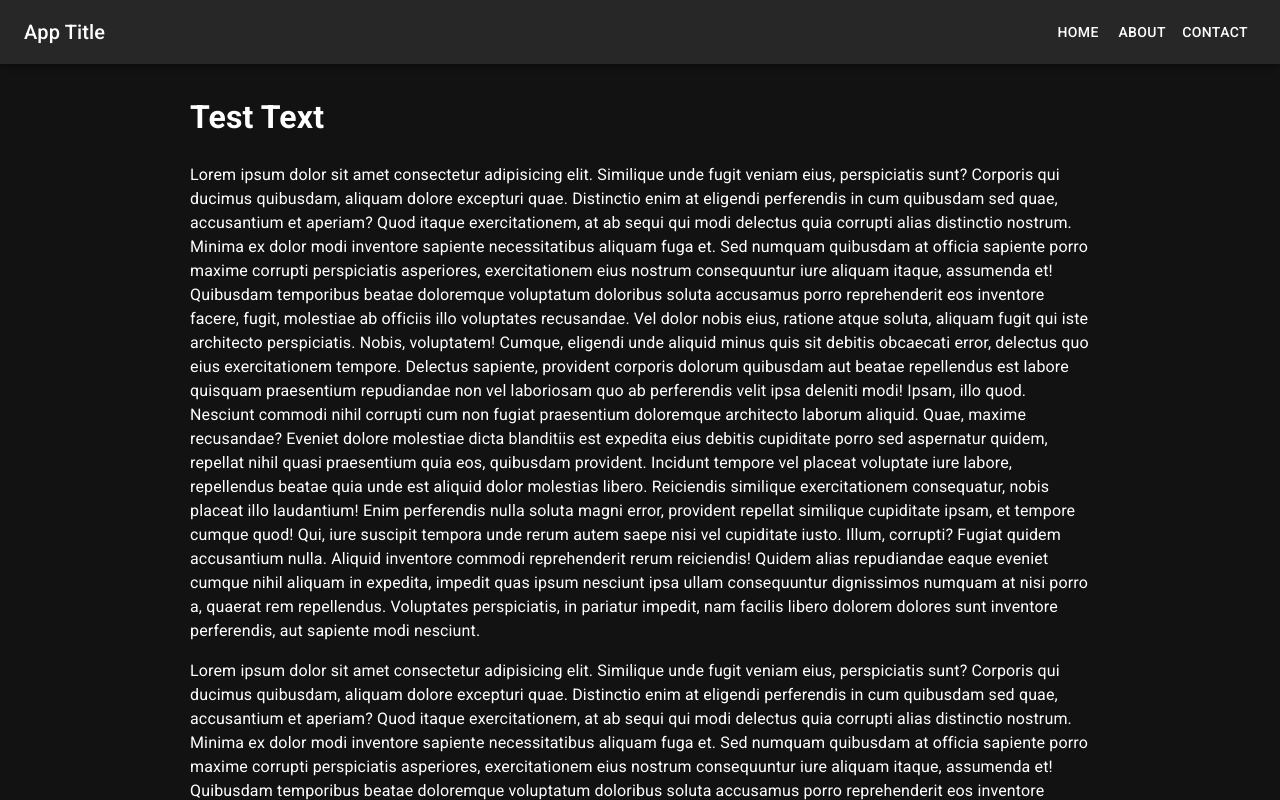
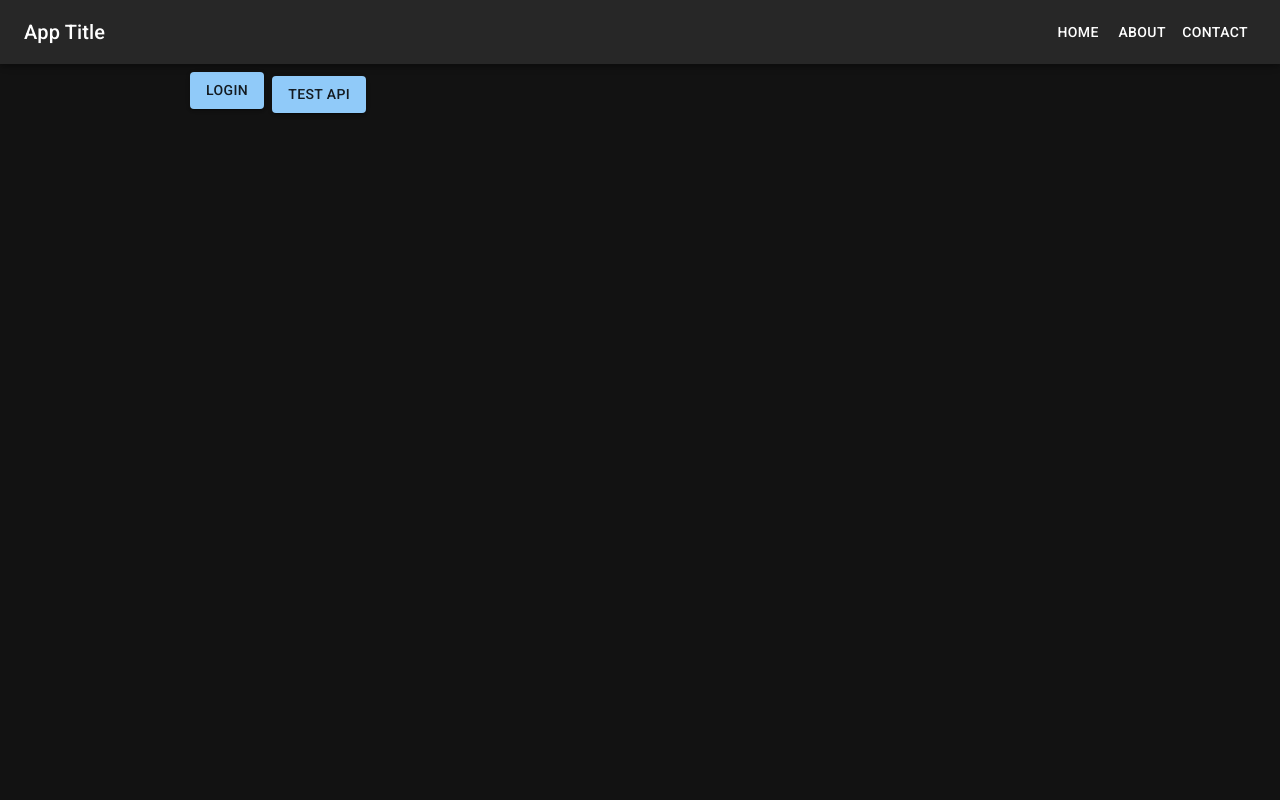
Before and after one commit to potat-dev/vk-saved-manager, a React (Create React App) app: page / in a window 1280 px wide. Built offline with nearby package versions, Linux system fonts and the light colour scheme.

Commit message:
VK Auth & images load implemented

```diff
--- a/package.json
+++ b/package.json
@@ -6,9 +6,11 @@
     "@emotion/react": "^11.10.0",
     "@emotion/styled": "^11.10.0",
     "@mui/icons-material": "^5.8.4",
-    "@mui/material": "^5.10.1",
+    "@mui/lab": "^5.0.0-alpha.96",
+    "@mui/material": "^5.10.2",
     "react": "^18.2.0",
     "react-dom": "^18.2.0",
+    "react-lazy-load-image-component": "^1.5.5",
     "react-scripts": "5.0.1"
   },
   "scripts": {
--- a/src/App.js
+++ b/src/App.js
@@ -1,12 +1,69 @@
-import React from "react";
+import React, { useState } from "react";
 import Page from "./components/Page";
-import TestText from "./components/TestText";
+import VkAuth from "./components/VkAuth";
+import { Button } from "@mui/material";
+import ImageMasonry from "./components/ImageMasonry";
 
 function App() {
+  const app_id = "51400649";
+  const handleVkResponse = (data) => {
+    console.warn(data);
+  };
+  const [images, setImages] = useState(null);
+  const add_offset = () => {
+    return images ? { offset: images.length } : {};
+  };
+
+  const handleClick = () => {
+    window.VK.Api.call(
+      "photos.get",
+      {
+        owner_id: window.VK._session.mid,
+        v: "5.131",
+        rev: 1,
+        extended: 1,
+        count: 50,
+        album_id: "saved",
+        ...add_offset(),
+      },
+      function (r) {
+        if (r.response) {
+          console.log(r.response);
+          let list = r.response.items.map((item) => {
+            // find max size
+            item.sizes.sort((a, b) => {
+              return b.width * b.height - a.width * a.height;
+            });
+            const targetSize = "m";
+            let size = item.sizes.find((size) => size.type === targetSize);
+            return {
+              src: size.url,
+              height: size.height,
+              width: size.width,
+              likes: item.likes.count,
+              comments: item.comments.count,
+              orig: item.sizes[0].url,
+            };
+          });
+          console.log(list);
+          if (images) {
+            setImages((images) => [...images, ...list]);
+          } else {
+            setImages(list);
+          }
+        }
+      }
+    );
+  };
+
   return (
     <div>
       <Page innerSx={{ px: 3, py: 1 }}>
-        <TestText />
+        <VkAuth apiId={app_id} callback={handleVkResponse} settings={4} />
+        {images && <ImageMasonry itemData={images} />}
+        <Button variant="contained" color="primary" onClick={handleClick}>
+          Test API
+        </Button>
       </Page>
     </div>
   );
--- /dev/null
+++ b/src/components/ImageMasonry.js
@@ -0,0 +1,33 @@
+import * as React from "react";
+import Box from "@mui/material/Box";
+import Paper from "@mui/material/Paper";
+import Masonry from "@mui/lab/Masonry";
+import { styled } from "@mui/material/styles";
+import LazyImage from "./LazyImage";
+
+const Label = styled(Paper)(({ theme }) => ({
+  backgroundColor: theme.palette.mode === "dark" ? "#1A2027" : "#fff",
+  ...theme.typography.body2,
+  padding: theme.spacing(0.5),
+  textAlign: "center",
+  color: theme.palette.text.secondary,
+  borderTopLeftRadius: 0,
+  borderTopRightRadius: 0,
+}));
+
+export default function ImageMasonry(props) {
+  return (
+    <Box>
+      <Masonry columns={{ xs: 2, md: 3, lg: 4 }} spacing={2}>
+        {props.itemData.map((item, index) => (
+          <div key={index}>
+            <LazyImage image={item} />
+            <Label>
+              id: {index + 1} likes: {item.likes}, comments: {item.comments}
+            </Label>
+          </div>
+        ))}
+      </Masonry>
+    </Box>
+  );
+}
--- /dev/null
+++ b/src/components/LazyImage.js
@@ -0,0 +1,23 @@
+import React from "react";
+import { LazyLoadImage } from "react-lazy-load-image-component";
+
+const MyImage = ({ image }) => (
+  <div>
+    <LazyLoadImage
+      alt="image"
+      height={image.height}
+      src={image.src}
+      width={image.width}
+      delayTime={0}
+      style={{
+        borderTopLeftRadius: 4,
+        borderTopRightRadius: 4,
+        display: "block",
+        width: "100%",
+        height: "100%",
+      }}
+    />
+  </div>
+);
+
+export default MyImage;
--- a/src/components/Page.js
+++ b/src/components/Page.js
@@ -43,7 +43,7 @@ export default function Page(props) {
         }}
       >
         <Toolbar />
-        <Box sx={{ ...props.innerSx, overflowY: "auto" }}>
+        <Box sx={{ ...props.innerSx, overflowY: "auto", overflowX: "hidden" }}>
           <Container disableGutters={true} maxWidth="md">
             {props.children}
           </Container>
--- a/src/components/TestText.js
+++ /dev/null
@@ -1,48 +0,0 @@
-import React from "react";
-import { Typography } from "@mui/material";
-
-const lorem = `
-  Lorem ipsum dolor sit amet consectetur adipisicing elit. Similique unde
-  fugit veniam eius, perspiciatis sunt? Corporis qui ducimus quibusdam,
-  aliquam dolore excepturi quae. Distinctio enim at eligendi perferendis
-  in cum quibusdam sed quae, accusantium et aperiam? Quod itaque
-  exercitationem, at ab sequi qui modi delectus quia corrupti alias
-  distinctio nostrum. Minima ex dolor modi inventore sapiente
-  necessitatibus aliquam fuga et. Sed numquam quibusdam at officia
-  sapiente porro maxime corrupti perspiciatis asperiores, exercitationem
-  eius nostrum consequuntur iure aliquam itaque, assumenda et! Quibusdam
-  temporibus beatae doloremque voluptatum doloribus soluta accusamus porro
-  reprehenderit eos inventore facere, fugit, molestiae ab officiis illo
-  voluptates recusandae. Vel dolor nobis eius, ratione atque soluta,
-  aliquam fugit qui iste architecto perspiciatis. Nobis, voluptatem!
-  Cumque, eligendi unde aliquid minus quis sit debitis obcaecati error,
-  delectus quo eius exercitationem tempore. Delectus sapiente, provident
-  corporis dolorum quibusdam aut beatae repellendus est labore quisquam
-  praesentium repudiandae non vel laboriosam quo ab perferendis velit ipsa
-  deleniti modi! Ipsam, illo quod. Nesciunt commodi nihil corrupti cum non
-  fugiat praesentium doloremque architecto laborum aliquid. Quae, maxime
-  recusandae? Eveniet dolore molestiae dicta blanditiis est expedita eius
-  debitis cupiditate porro sed aspernatur quidem, repellat nihil quasi
-  praesentium quia eos, quibusdam provident. Incidunt tempore vel placeat
-  voluptate iure labore, repellendus beatae quia unde est aliquid dolor
-  molestias libero. Reiciendis similique exercitationem consequatur, nobis
-  placeat illo laudantium! Enim perferendis nulla soluta magni error,
-  provident repellat similique cupiditate ipsam, et tempore cumque quod!
-  Qui, iure suscipit tempora unde rerum autem saepe nisi vel cupiditate
-  iusto. Illum, corrupti? Fugiat quidem accusantium nulla. Aliquid
-  inventore commodi reprehenderit rerum reiciendis! Quidem alias
-  repudiandae eaque eveniet cumque nihil aliquam in expedita, impedit quas
-  ipsum nesciunt ipsa ullam consequuntur dignissimos numquam at nisi porro
-  a, quaerat rem repellendus. Voluptates perspiciatis, in pariatur
-  impedit, nam facilis libero dolorem dolores sunt inventore perferendis,
-  aut sapiente modi nesciunt.`;
-
-export default function TestText() {
-  return (
-    <Typography>
-      <h1>Test Text</h1>
-      <p>{lorem}</p>
-      <p>{lorem}</p>
-    </Typography>
-  );
-}
--- /dev/null
+++ b/src/components/VkAuth.js
@@ -0,0 +1,87 @@
+import React, { Component } from "react";
+import PropTypes from "prop-types";
+import { Button } from "@mui/material";
+
+class VkAuth extends Component {
+  constructor(props) {
+    super(props);
+
+    this.state = {
+      isLoaded: false,
+      isProcessing: false,
+    };
+  }
+
+  componentDidMount() {
+    if (document.getElementById("vk-sdk")) {
+      this.sdkLoaded();
+    }
+    this.asyncInit();
+    this.loadSdkAsync();
+  }
+
+  asyncInit() {
+    const { apiId } = this.props;
+    window.vkAsyncInit = () => {
+      window.VK.init({ apiId });
+      window.VK.Auth.getLoginStatus();
+      this.setState({ isLoaded: true });
+    };
+  }
+
+  sdkLoaded() {
+    this.setState({ isLoaded: true });
+  }
+
+  loadSdkAsync() {
+    const el = document.createElement("script");
+    el.type = "text/javascript";
+    el.src = "https://vk.com/js/api/openapi.js?";
+    el.async = true;
+    el.id = "vk-sdk";
+    document.getElementsByTagName("head")[0].appendChild(el);
+  }
+
+  checkLoginState = (response) => {
+    this.setState({ isProcessing: false });
+    this.props.callback(response);
+  };
+
+  handleClick = () => {
+    if (
+      !this.state.isLoaded ||
+      this.state.isProcessing ||
+      this.props.disabled
+    ) {
+      return;
+    }
+    const { settings } = this.props;
+    this.setState({ isProcessing: true });
+    window.VK.Auth.login(this.checkLoginState, settings);
+  };
+
+  render() {
+    return (
+      <Button
+        variant="contained"
+        color="primary"
+        onClick={this.handleClick}
+        sx={{
+          mr: 1, mb: 1
+        }}
+      >
+        Login
+      </Button>
+    );
+  }
+}
+
+VkAuth.propTypes = {
+  disabled: PropTypes.bool,
+  callback: PropTypes.func.isRequired,
+  apiId: PropTypes.string.isRequired,
+  settings: PropTypes.number.isRequired,
+  containerStyle: PropTypes.object,
+};
+
+export default VkAuth;
```
Also changed, not shown: 1 other file (tests, documents, lock files or other folders).
